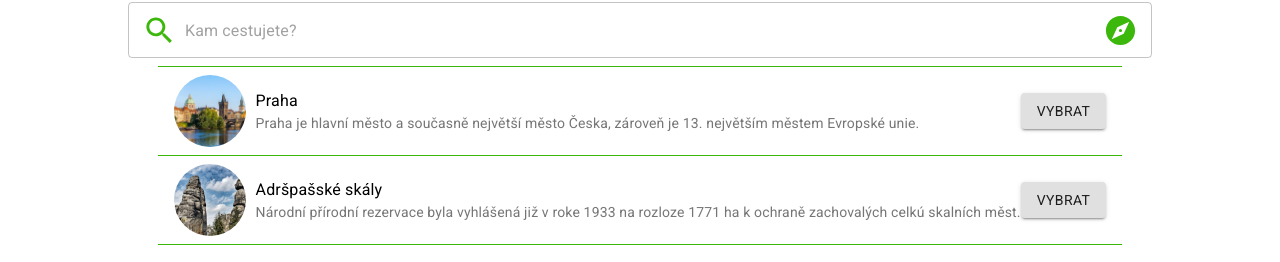
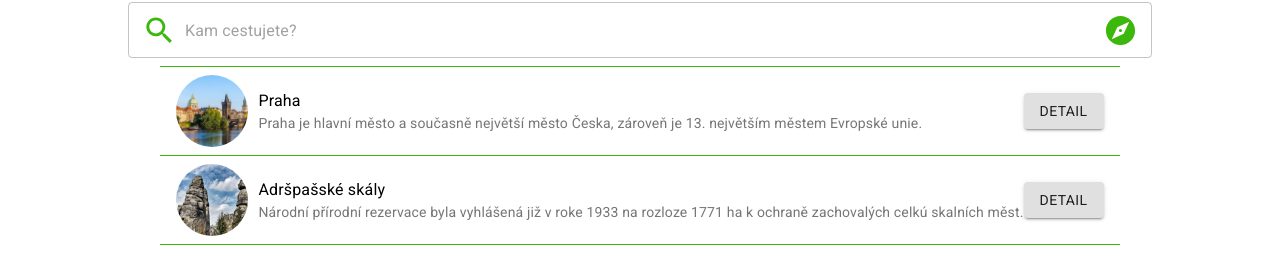
Before and after one commit to agilehorse/SafeTravel, a React (Create React App) app: page /destinations in a window 1280 px wide. Shown: the part 384-646 px from the top of the page. Built offline with nearby package versions, Linux system fonts and the light colour scheme.

Commit message:
Adjusted navigation logic, fixed btmnav while selecting from suggested destination

```diff
--- a/src/components/Destinations/Destinations.js
+++ b/src/components/Destinations/Destinations.js
@@ -43,7 +43,10 @@ export default function Destinations({changeBottomNav}) {
                     />
                 </div>
                 <div hidden={state.hidden} className={classes.search}
-                     onClick={() => history.push('/places')} >Praha</div>
+                     onClick={() => {
+                         history.push('/places');
+                         changeBottomNav(1);
+                     }} >Praha</div>
 
 
 
@@ -65,10 +68,9 @@ export default function Destinations({changeBottomNav}) {
                                     className={classes.listItemText}
                                 />
                                 <Button variant="contained" color="first" onClick={() => {
-                                    history.push('/places');
-                                    changeBottomNav(1);
+
                                 }}>
-                                    VYBRAT
+                                    DETAIL
                                 </Button>
                             </ListItem>
                         )
```
